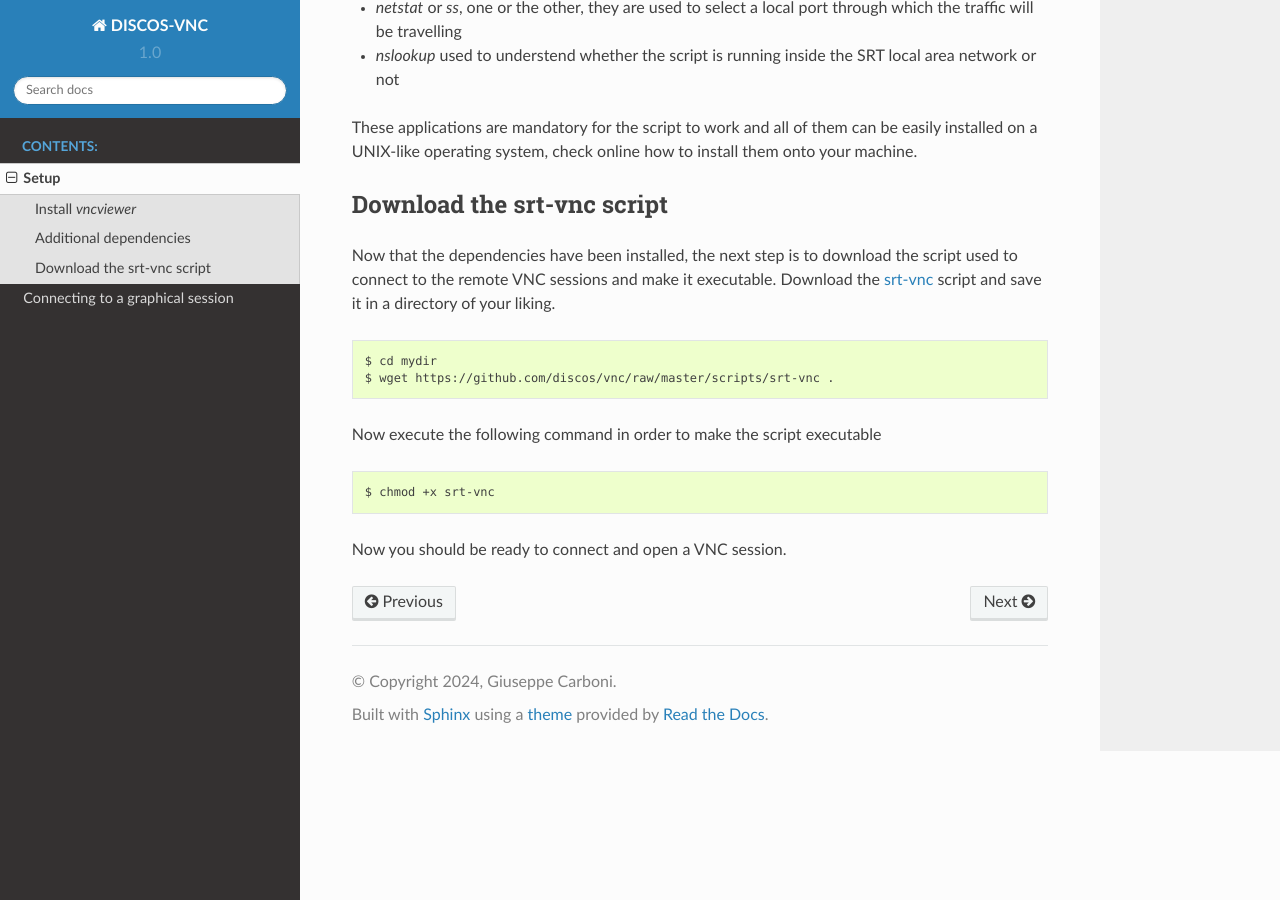
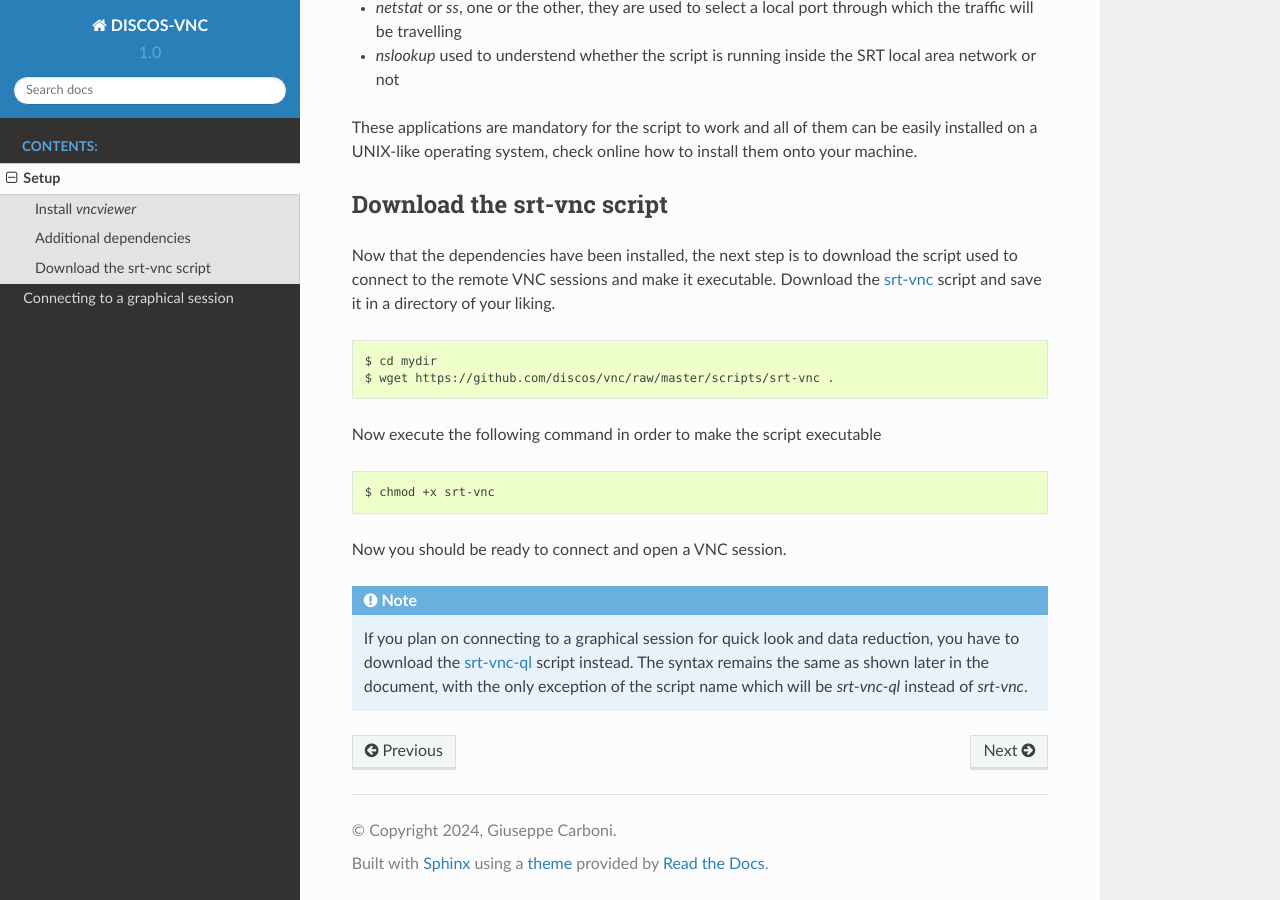
Before and after one commit to discos/vnc, a Sphinx documentation site: the page built from doc/contents/setup.rst, in a window 1280 px wide and 900 px high, scrolled down 737 px. Built offline with Sphinx 7.4.7 and the Read the Docs theme 2.0.0, drawn with Linux system fonts in a browser that asks for light colours.

Commit message:
Added the srt-vnc-ql script and documentation

```diff
--- a/doc/contents/setup.rst
+++ b/doc/contents/setup.rst
@@ -64,3 +64,12 @@ Now execute the following command in order to make the script executable
    $ chmod +x srt-vnc
 
 Now you should be ready to connect and open a VNC session.
+
+.. note::
+
+   If you plan on connecting to a graphical session for quick look and data reduction,
+   you have to download the `srt-vnc-ql
+   <https://github.com/discos/vnc/raw/master/scripts/srt-vnc-ql>`_ script
+   instead. The syntax remains the same as shown later in the document, with the
+   only exception of the script name which will be `srt-vnc-ql` instead of
+   `srt-vnc`.
```
Also changed, not shown: 1 other file.
